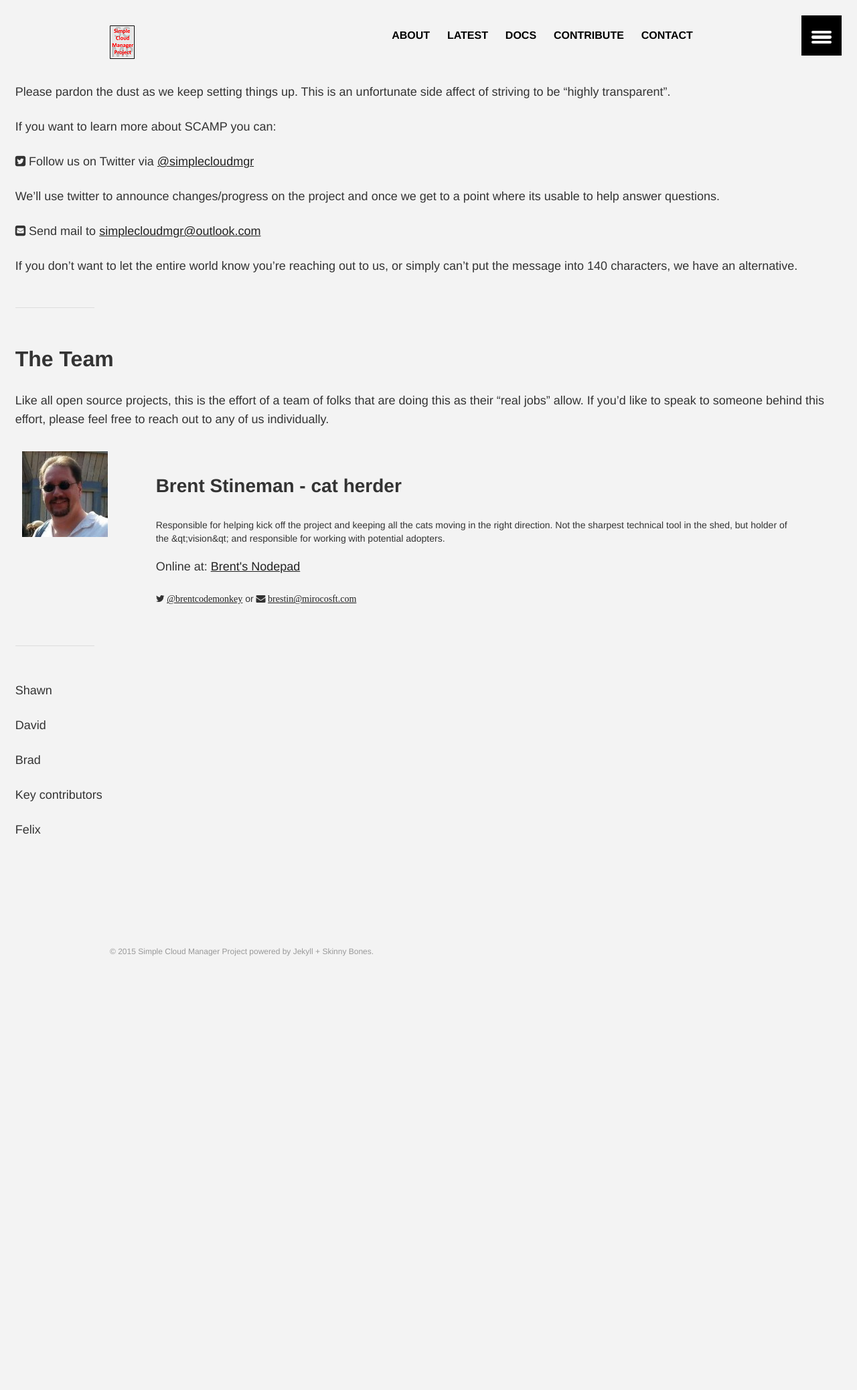
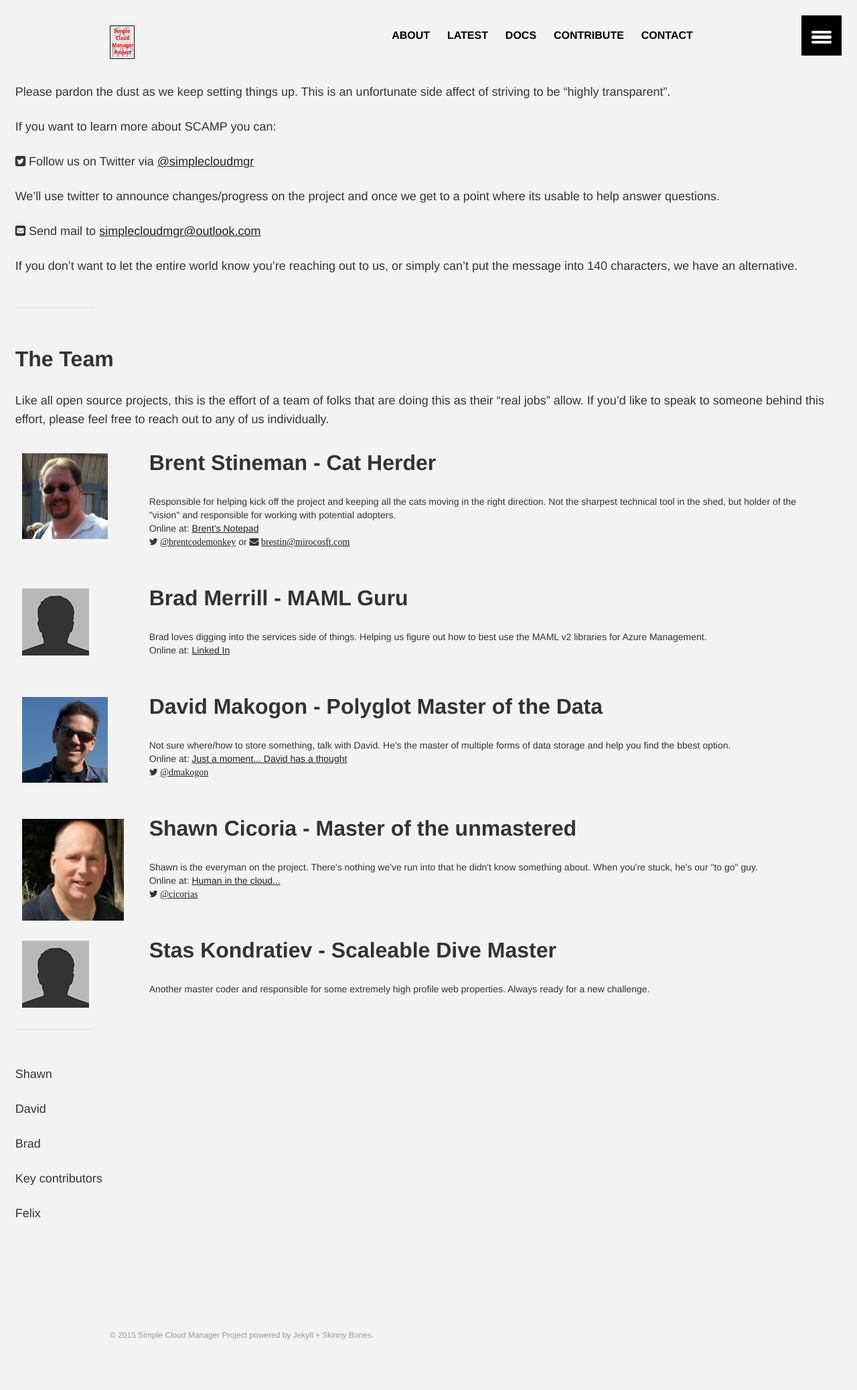
Before and after one commit to brentstineman/SimpleCloudManagerProject.github.io, a Jekyll site: the page built from contactus.md, in a window 1280 px wide. Shown: the whole page at 67% size. Built offline with Jekyll 4.4.1, drawn with Linux system fonts in a browser that asks for light colours; before the commit the page ends 1504 px from its top, so only the background shows below that.

Commit message:
Updated contact page
Added a data file with a list of team members and various formatting
elements.

```diff
--- /dev/null
+++ b/_data/teamroster.yml
@@ -0,0 +1,38 @@
+# core team roster
+
+- name: Brent Stineman
+  title: Cat Herder
+  image: images/teamshots/headshot-brent.jpeg
+  bio: Responsible for helping kick off the project and keeping all the cats moving in the right direction. Not the sharpest technical tool in the shed, but holder of the "vision" and responsible for working with potential adopters.
+  url: http://brentdacodemonkey.wordpress.com
+  url-title: Brent's Notepad
+  twitter: brentcodemonkey
+  email: brestin@mirocosft.com
+
+- name: Brad Merrill
+  title: MAML Guru
+  image: images/bio-photo.jpg
+  bio: Brad loves digging into the services side of things. Helping us figure out how to best use the MAML v2 libraries for Azure Management.
+  url: https://www.linkedin.com/pub/brad-merrill/0/5b0/431
+  url-title: Linked In
+
+- name: David Makogon
+  title: Polyglot Master of the Data
+  image: images/teamshots/headshot-david.jpeg
+  bio: Not sure where/how to store something, talk with David. He's the master of multiple forms of data storage and help you find the bbest option.
+  url: http://www.davidmakogon.com/
+  url-title: Just a moment... David has a thought
+  twitter: dmakogon
+
+- name: Shawn Cicoria
+  title: Master of the unmastered
+  image: images/teamshots/headshot-shawn.png
+  bio: Shawn is the everyman on the project. There's nothing we've run into that he didn't know something about. When you're stuck, he's our "to go" guy.
+  url: http://blogs.msdn.com/b/scicoria/
+  url-title: Human in the cloud...
+  twitter: cicorias
+
+- name: Stas Kondratiev
+  title: Scaleable Dive Master
+  image: images/bio-photo.jpg
+  bio: Another master coder and responsible for some extremely high profile web properties. Always ready for a new challenge.
--- a/_includes/bio-brent.html
+++ b/_includes/bio-brent.html
@@ -3,10 +3,11 @@
 		<img src="images/teamshots/headshot-brent.jpeg" alt="Brent Stineman" />
 	</div>
 	<div id="docmain">
-		<h3>Brent Stineman - cat herder</h3>
-		Responsible for helping kick off the project and keeping all the cats moving in the right direction. Not the sharpest technical tool in the shed, but holder of the &qt;vision&qt; and responsible for working with potential adopters.
+		<h2>Brent Stineman - Cat Herder</h2>
+		Responsible for helping kick off the project and keeping all the cats moving in the right direction. Not the sharpest technical tool in the shed, but holder of the "vision" and responsible for working with potential adopters.
 
-		<p>Online at: <a href="http://brentdacodemonkey.wordpress.com" title="Brent's Notepad">Brent's Nodepad</a></p>
+		Online at: <a href="http://brentdacodemonkey.wordpress.com" title="Brent's Notepad">Brent's Notepad</a>
+
 		<i class="fa fa-twitter"> <a href="http://twitter.come/brentcodemonkey" title="Brent@Twitter">@brentcodemonkey</a></i> or <i class="fa fa-envelope"> <a href="mailto:http://brestin@microsoft.com" title="Brent@Work">brestin@mirocosft.com</a></i>
 	</div>
 
--- /dev/null
+++ b/_includes/bio-template.html
@@ -0,0 +1,16 @@
+<div id="docwrap">
+	<div id="docnav">
+		<img src="{{ member.image }}" alt="{{ member.name }}" />
+	</div>
+	<div id="docmain">
+		<h2>{{ member.name }} - {{ member.title }}</h2>
+		{{ member.bio }}<br>
+
+		{% if member.url %}Online at: <a href="{{ member.url }}" title="{{ member.url-title }}">{{ member.url-title }}</a><br>{% endif %}
+
+		{% if member.twitter %}<i class="fa fa-twitter"> <a href="http://twitter.com/{{ member.twitter }}" title="@{{ member.twitter }}">@{{ member.twitter }}</a></i>{% endif %}
+		{% if member.twitter and member.email %} or {% endif %}
+		{% if member.email %}<i class="fa fa-envelope"> <a href="mailto:{{ member.email }}" title="{{ member.email }}">{{ member.email }}</a></i>{% endif %}
+	</div>
+
+</div>
--- a/_sass/_layout.scss
+++ b/_sass/_layout.scss
@@ -481,7 +481,7 @@
 
 #docmain {
     margin: 0px 50px 50px 200px;
-    padding: 10px;
+	vertical-align: text-top;
 }
 
 #docnav {
--- a/contactus.md
+++ b/contactus.md
@@ -23,7 +23,9 @@ If you don't want to let the entire world know you're reaching out to us, or sim
 ## The Team
 Like all open source projects, this is the effort of a team of folks that are doing this as their "real jobs" allow. If you'd like to speak to someone behind this effort, please feel free to reach out to any of us individually.
 
-{% include bio-brent.html %}
+{% for member in site.data.teamroster %}
+{% include bio-template.html %}
+{% endfor %}
 
 
 ----------
```
Also changed, not shown: images/teamshots/headshot-david.jpeg (added), images/teamshots/headshot-shawn.png (added).
